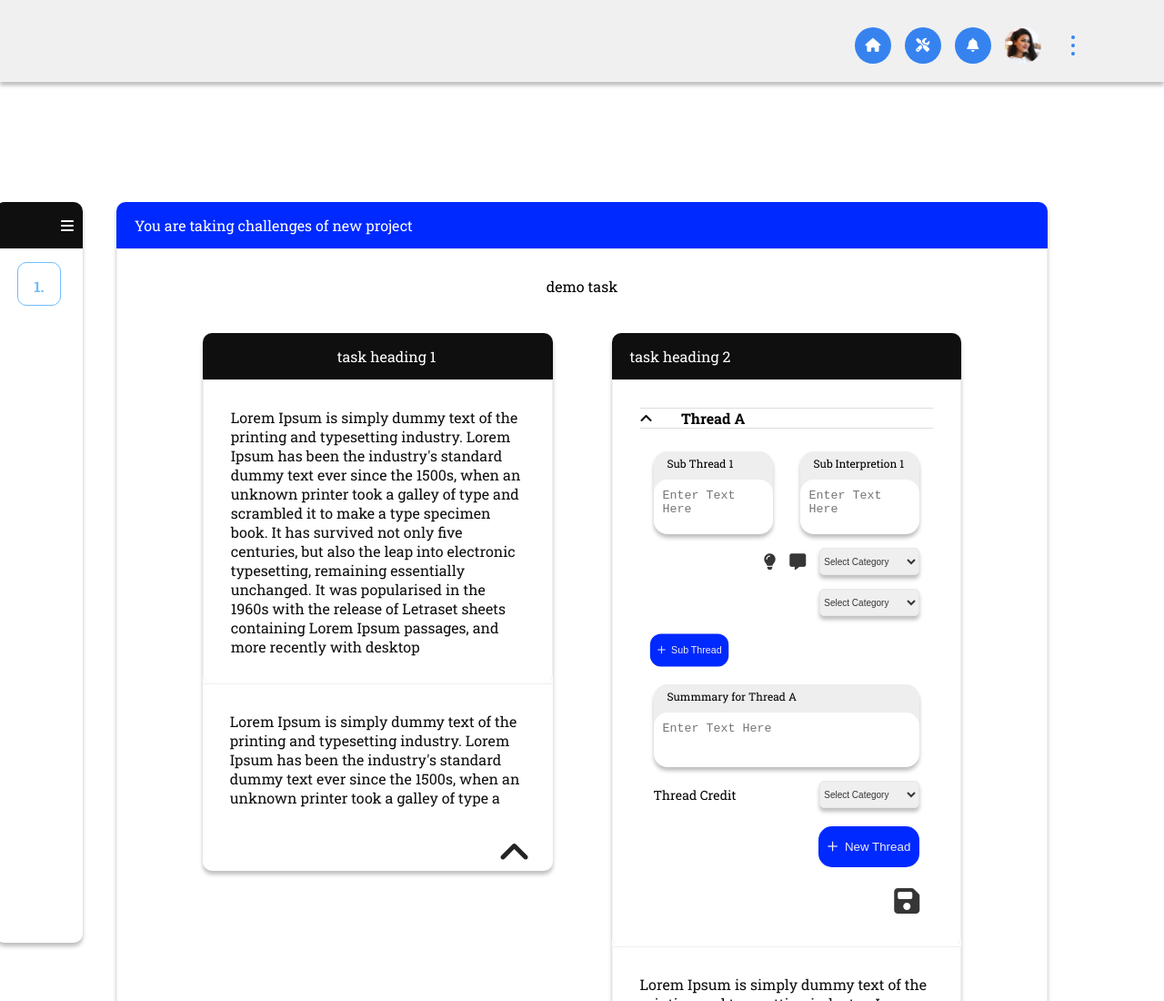
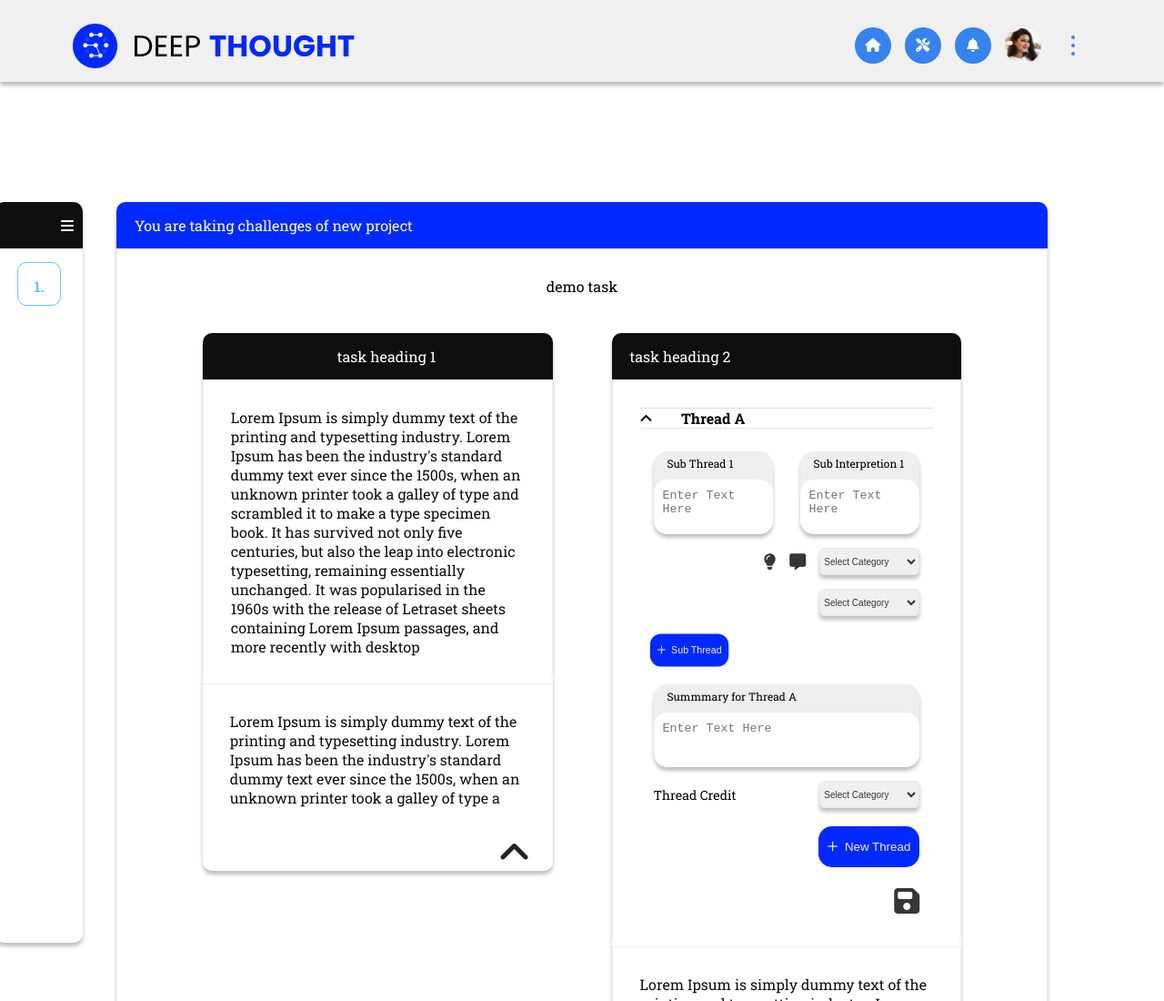
Before and after one commit to consolenine/DeepThought-Internship-Assignment, a plain HTML site: page index.html in a window 1280 px wide. Shown: the top 1100 px of the page at 91% size. Drawn offline with Linux system fonts and the light colour scheme; the site is published under a folder, as on GitHub Pages, so addresses that start at the root find nothing.

Commit message:
Update index.css

```diff
--- a/index.css
+++ b/index.css
@@ -37,7 +37,7 @@ header {
 .logoContainer {
     width: 311px;
     height: 49px;
-    background: url('/logo.svg') center no-repeat;
+    background: url('./logo.svg') center no-repeat;
     background-size: contain;
 }
 .userIconContainer {
```
